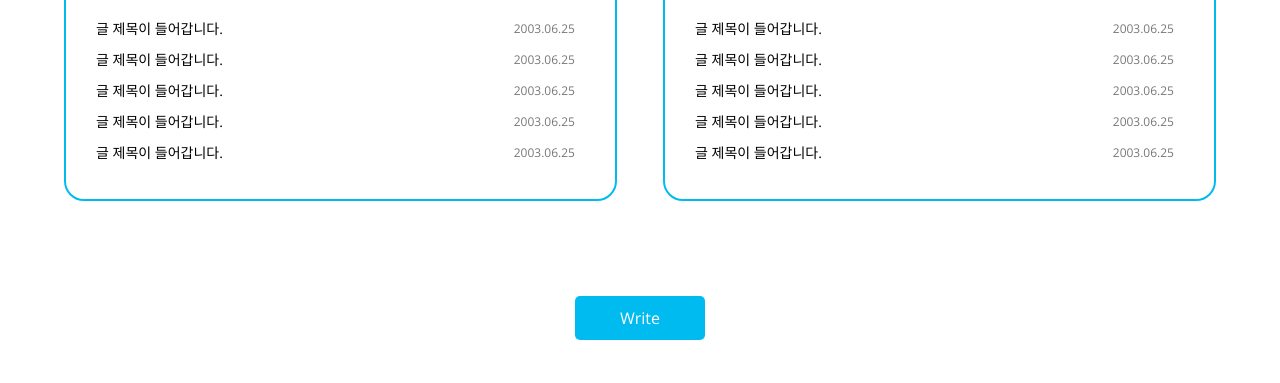
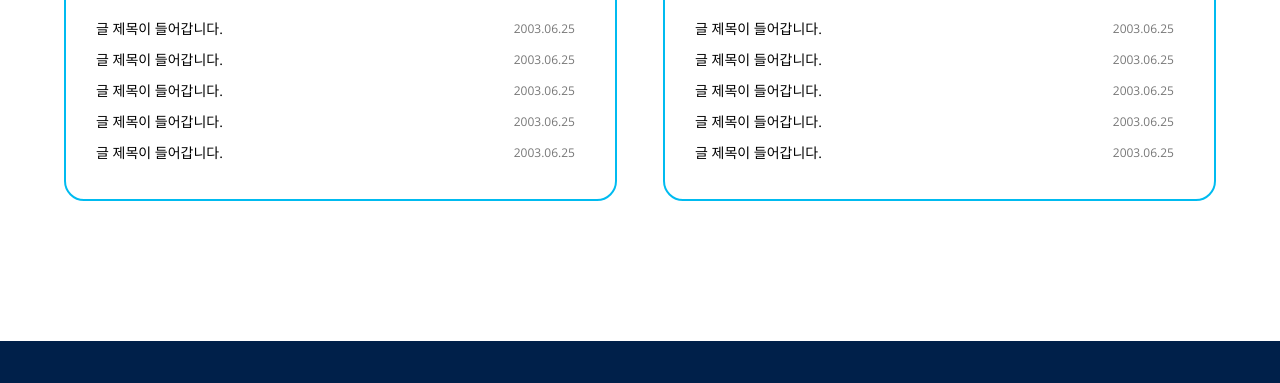
Before and after one commit to 4RG0S/2024-Spring-Homeless, a plain HTML site: page community.html in a window 1280 px wide. Shown: the part 378-761 px from the top of the page. Drawn offline with nearby package versions, Linux system fonts and the light colour scheme; some packages are replaced by stand-ins of ours; a script that the page names is missing.

```diff
--- a/community.html
+++ b/community.html
@@ -177,13 +177,6 @@
                         </div>
                     </div>
                 </div>
-
-                <div class="btn-box">
-                    <a href="welcome_write.html">
-                        Write
-                    </a>
-                </div>
-
             </div>
         </div>
     </section>
```
Also changed, not shown: notice_edit.html (+0 -1 lines), notice_write.html (+0 -1 lines), welcome_edit.html (+0 -1 lines), welcome_write.html (+0 -1 lines).
